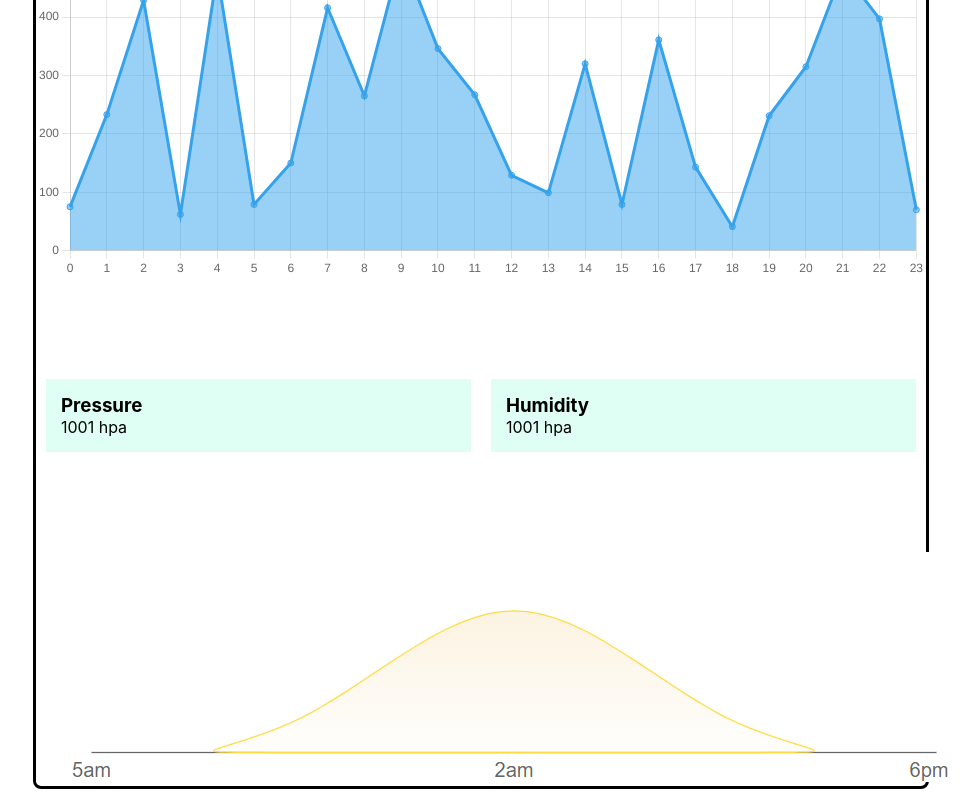
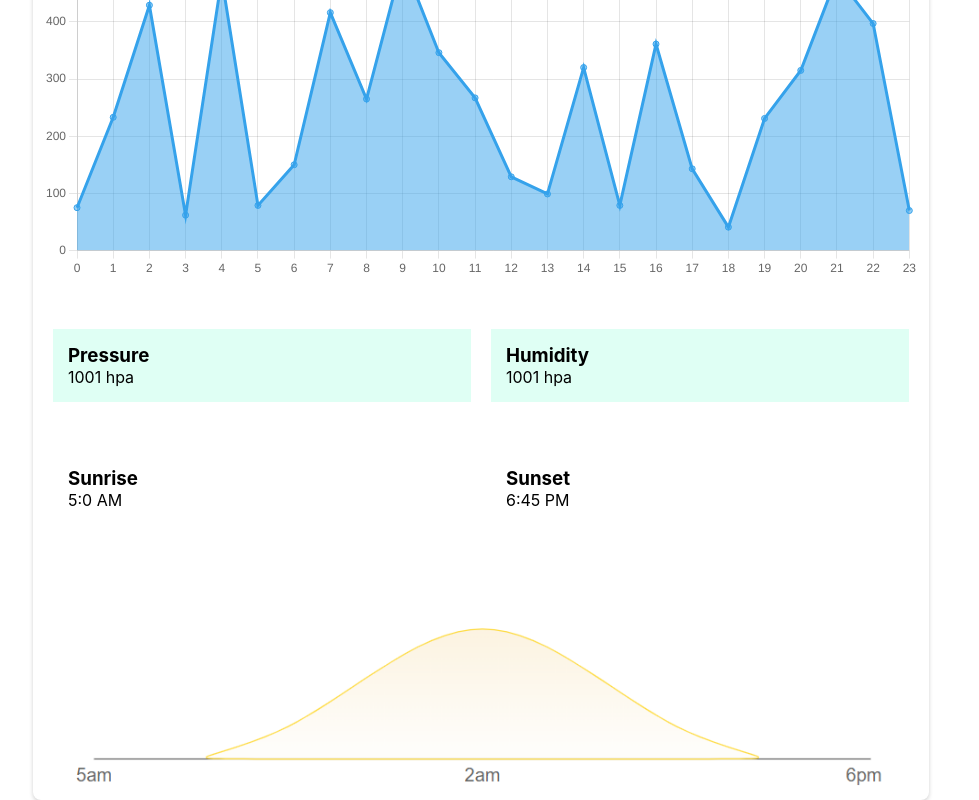
Before and after one commit to alokkumar-dev/weather-app-react, a React (Vite) app: page / in a window 1280 px wide. Shown: the part 499-1299 px from the top of the page, without its empty margins (159-1138 px from the left). Built offline with nearby package versions, Linux system fonts and the light colour scheme; no server answers.

Commit message:
add some functionality and css

```diff
--- a/src/Components/HomePage/HomePage.css
+++ b/src/Components/HomePage/HomePage.css
@@ -95,20 +95,25 @@
   font-size: 20px;
 }
 .temp_graph{
-  border: 3px solid;
+  /* border: 3px solid; */
+  box-shadow: rgba(0, 0, 0, 0.18) 0px 2px 4px;
+  padding: 10px;
   margin-top: 90px;
   border-radius: 8px;
 }
 .pressur_humidity{
-  margin: 100px 0;
+  width: 100%;
+  margin: 50px 0;
   display: flex;
+
 }
 .pressur_humidity>div{
   width: 100%;
-  /* height: 80px; */
   padding: 15px;
-  margin:auto 10px;
-  /* border: 1px solid saddlebrown; */
+  margin:0 10px;
+
+}
+.temp_graph>div:nth-child(2)>div{
   background-color: #dffff4;
 
 }
--- a/src/Components/HomePage/HomePage.jsx
+++ b/src/Components/HomePage/HomePage.jsx
@@ -3,7 +3,7 @@ import locationLogo from "../../Icons/location.png";
 import searchIcon from "../../Icons/search.png";
 import { useEffect, useState } from "react";
 import { Graph } from "./TempGraph/TempGraph";
-import sunRiseSet from "../../Icons/sunSet.png"
+import sunRiseSet from "../../Icons/sunSet.png";
 export const HomePage = () => {
   const [searchWeather, setSetWeather] = useState("pune");
   const [weather, setWeather] = useState([]);
@@ -13,7 +13,6 @@ export const HomePage = () => {
   }, [searchWeather]);
   const handleChange = (e) => {
     setSetWeather(e.target.value);
-
   };
 
   const getData = async () => {
@@ -62,8 +61,7 @@ export const HomePage = () => {
           </div>
         </div>
         <div className="weather-sevenDays">
-          {
-          weather?
+          {weather ? (
             weather.map((el, index) => (
               <div key={index}>
                 <div className="tempDivs">
@@ -77,8 +75,10 @@ export const HomePage = () => {
                 />
                 <p>{el.weather[0].description}</p>
               </div>
-          )) : <h1>Loading...</h1>
-        }
+            ))
+          ) : (
+            <h1>Loading...</h1>
+          )}
         </div>
         <div className="temp_graph">
           <Graph />
@@ -92,7 +92,17 @@ export const HomePage = () => {
               <p>1001 hpa</p>
             </div>
           </div>
-          <img src={sunRiseSet} alt="sunRiseSet" />
+          <div className="pressur_humidity">
+            <div>
+              <h3>Sunrise</h3>
+              <p>5:0 AM</p>
+            </div>
+            <div>
+              <h3>Sunset</h3>
+              <p>6:45 PM</p>
+            </div>
+          </div>
+          <img src={sunRiseSet} width="100%" alt="sunRiseSet" />
         </div>
       </div>
     </>
```
Lines whose indentation alone changed are shown as unchanged.
